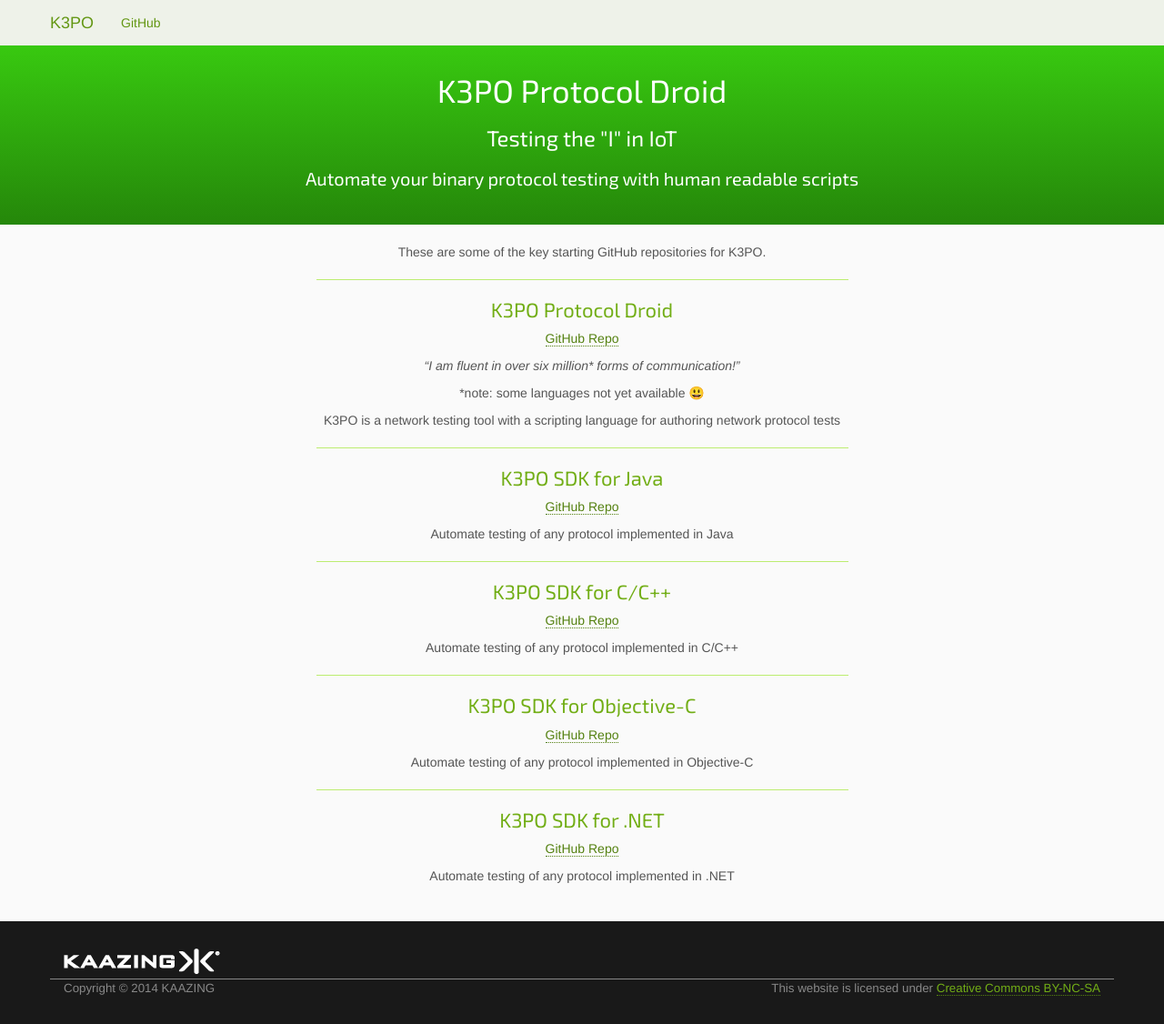
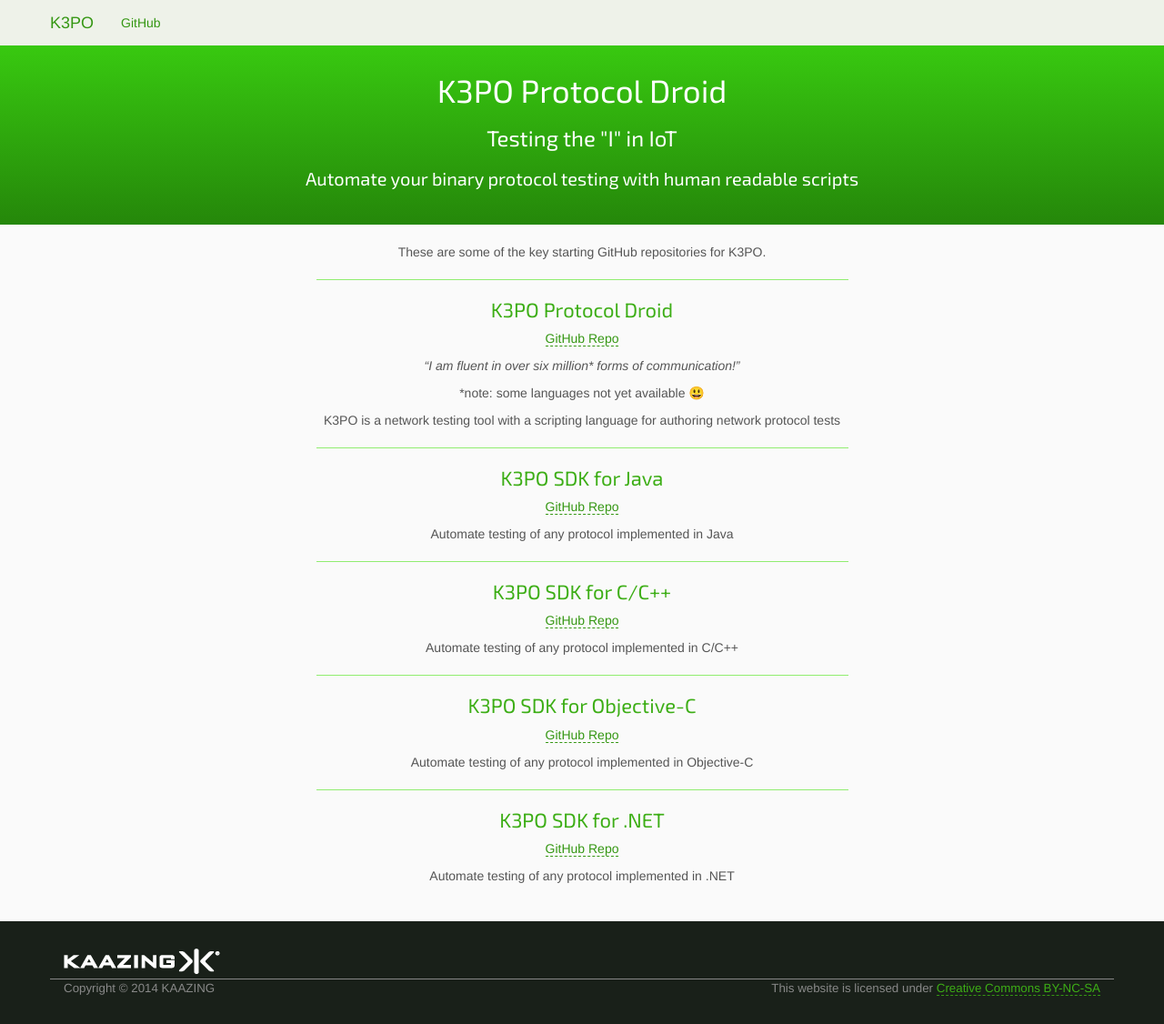
Before and after one commit to k3po/k3po.github.io, a Jekyll site: the page built from index.md, in a window 1280 px wide and 1126 px high. Shown: the whole window at 91% size. Built offline with Jekyll 4.4.1, drawn with Linux system fonts in a browser that asks for light colours; emoji names are drawn with the system emoji font; Markdown is read by kramdown in place of the engine named in the settings.

Commit message:
Tweaked base green color and changed URL underline to dashes

```diff
--- a/_sass/_styles.scss
+++ b/_sass/_styles.scss
@@ -1,10 +1,10 @@
-$base-color: #72ae16;
+$base-color: #3dae16;
 
 $text-color: #555555;
 
-$link-color: darken($base-color, 10%);
+$link-color: darken($base-color, 5%);
 
-$page-background-color: #191919;
+$page-background-color: #192019;
 
 $content-background-color: #fafafa;
 
@@ -93,7 +93,7 @@
 
 a, a:hover, a:focus {
   color: $link-color;
-  border-bottom: 1px dotted $link-color;
+  border-bottom: 1px dashed $link-color;
   text-decoration: none;
 }
 
```
